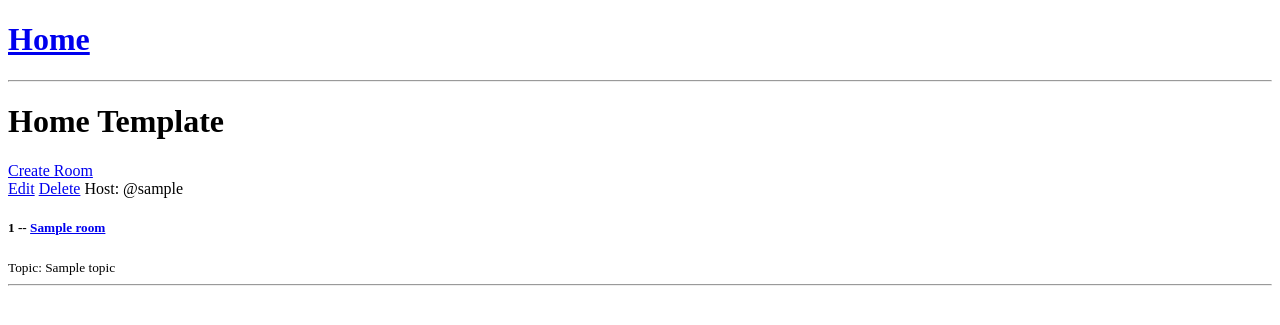
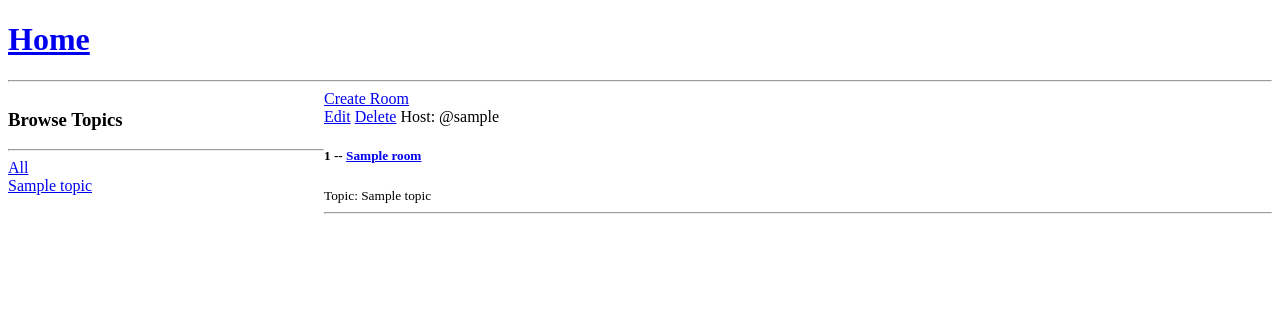
Before and after one commit to kevgathuku/studybud-django, a Django app: page / in a window 1280 px wide. Shown: the top 325 px of the page. Run offline with Django 4.2, Linux system fonts and the light colour scheme; tables that the repository leaves empty hold one stand-in row (values such as "Sample post").

Commit message:
Enable filtering rooms by topics

```diff
--- a/base/templates/base/home.html
+++ b/base/templates/base/home.html
@@ -1,9 +1,32 @@
 {% extends 'main.html' %} {% block content %}
 
-<h1>Home Template</h1>
+<style>
+  .home-container {
+    display: grid;
+    grid-template-columns: 1fr 3fr;
+  }
+</style>
+
+<div class="home-container">
+  <div>
+    <h3>Browse Topics</h3>
+    <hr />
+
+    <div>
+      <a href="{% url 'home' %}"> All </a>
+    </div>
+
+    {% for topic in topics %}
+    <div>
+      <a href="{% url 'home' %}?q={{topic.name}}"> {{topic.name}} </a>
+    </div>
+    {% endfor %}
+  </div>
 
   <div>
     <a href="{% url 'create_room' %}"> Create Room </a>
+
+    <div>
       {% for room in rooms %}
       <div>
         <a href="{% url 'update_room' room.id %}"> Edit</a>
@@ -17,6 +40,9 @@
         <hr />
       </div>
       {% endfor %}
-</div>
+      <div></div>
 
       {% endblock content %}
+    </div>
+  </div>
+</div>
--- a/base/views.py
+++ b/base/views.py
@@ -1,11 +1,14 @@
 from django.shortcuts import render, redirect
-from .models import Room
+from .models import Room, Topic
 from .forms import RoomForm
 
 
 def home(request):
-    rooms = Room.objects.all()
-    context = {'rooms': rooms}
+    q = request.GET.get('q') if request.GET.get('q') != None else ''
+    # icontains -> case insensitive
+    rooms = Room.objects.filter(topic__name__icontains=q)
+    topics = Topic.objects.all()
+    context = {'rooms': rooms, 'topics': topics}
     return render(request, 'base/home.html', context)
 
 
```
Lines whose indentation alone changed are shown as unchanged.
